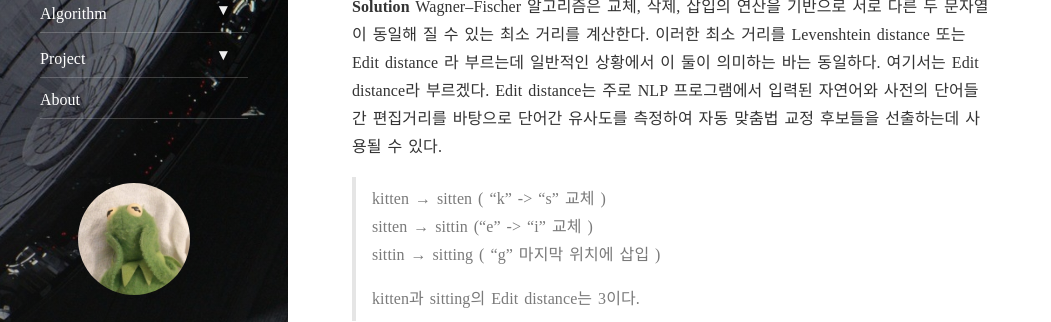
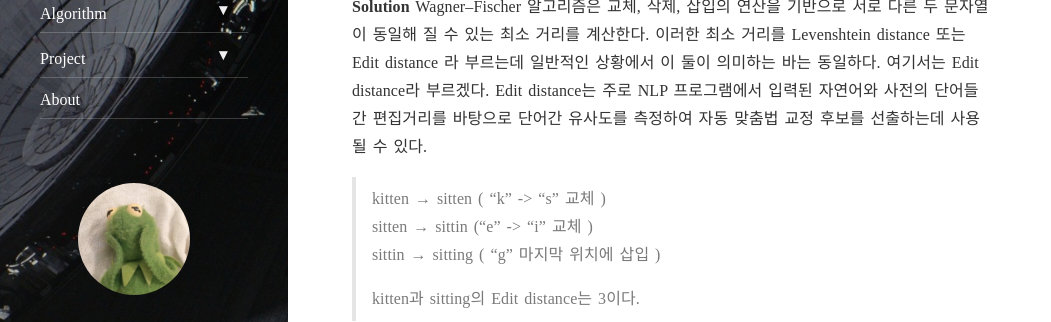
Before and after one commit to gonini/gonini.github.io, a Jekyll site: the page built from _posts/2018-06-17-edit-distance.md, in a window 1280 px wide and 900 px high, scrolled down 771 px. Shown: the part 262-584 px from the top of the window, without its empty margins (0-1051 px from the left). Built offline with Jekyll 4.4.1, drawn with Linux system fonts in a browser that asks for light colours; nearby versions of some CDN libraries; comment, search, counter and statistics services are not loaded.

Commit message:
Update 2018-06-17-edit-distance.md

```diff
--- a/_posts/2018-06-17-edit-distance.md
+++ b/_posts/2018-06-17-edit-distance.md
@@ -45,7 +45,7 @@ int minDistance(string word1, string word2) {
 ---
 
 **Solution**
-Wagner–Fischer 알고리즘은 교체, 삭제, 삽입의 연산을 기반으로 서로 다른 두 문자열 이 동일해 질 수 있는 최소 거리를 계산한다. 이러한 최소 거리를  Levenshtein distance 또는 Edit distance 라 부르는데 일반적인 상황에서 이 둘이 의미하는 바는 동일하다.  여기서는 Edit distance라 부르겠다. Edit distance는 주로 NLP 프로그램에서 입력된 자연어와 사전의 단어들 간 편집거리를 바탕으로 단어간 유사도를 측정하여 자동 맞춤법 교정 후보들을 선출하는데 사용될 수 있다.
+Wagner–Fischer 알고리즘은 교체, 삭제, 삽입의 연산을 기반으로 서로 다른 두 문자열 이 동일해 질 수 있는 최소 거리를 계산한다. 이러한 최소 거리를  Levenshtein distance 또는 Edit distance 라 부르는데 일반적인 상황에서 이 둘이 의미하는 바는 동일하다.  여기서는 Edit distance라 부르겠다. Edit distance는 주로 NLP 프로그램에서 입력된 자연어와 사전의 단어들 간 편집거리를 바탕으로 단어간 유사도를 측정하여 자동 맞춤법 교정 후보를 선출하는데 사용될 수 있다.
 
 > kitten → sitten ( “k” -> “s”  교체 )
 > sitten → sittin ("e" -> “i” 교체  )
```
